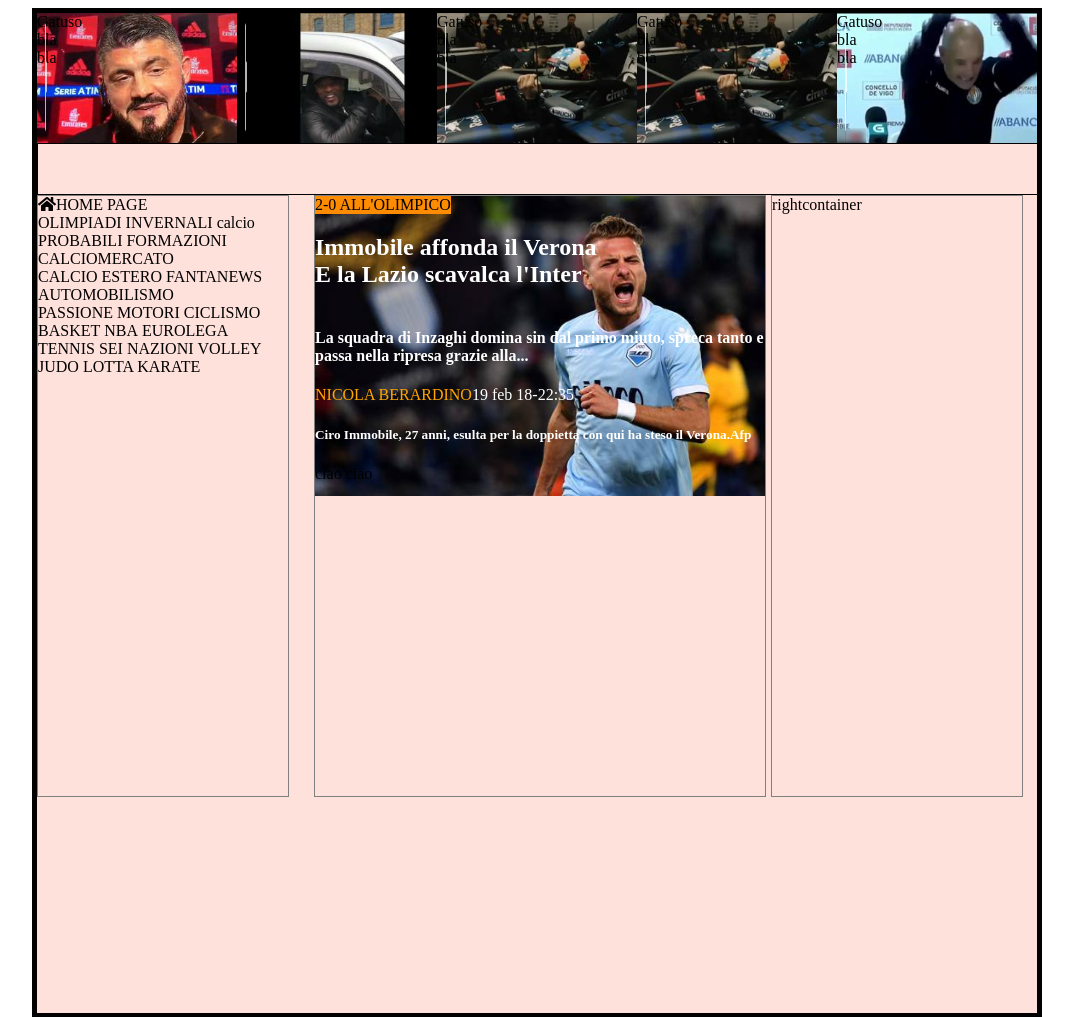
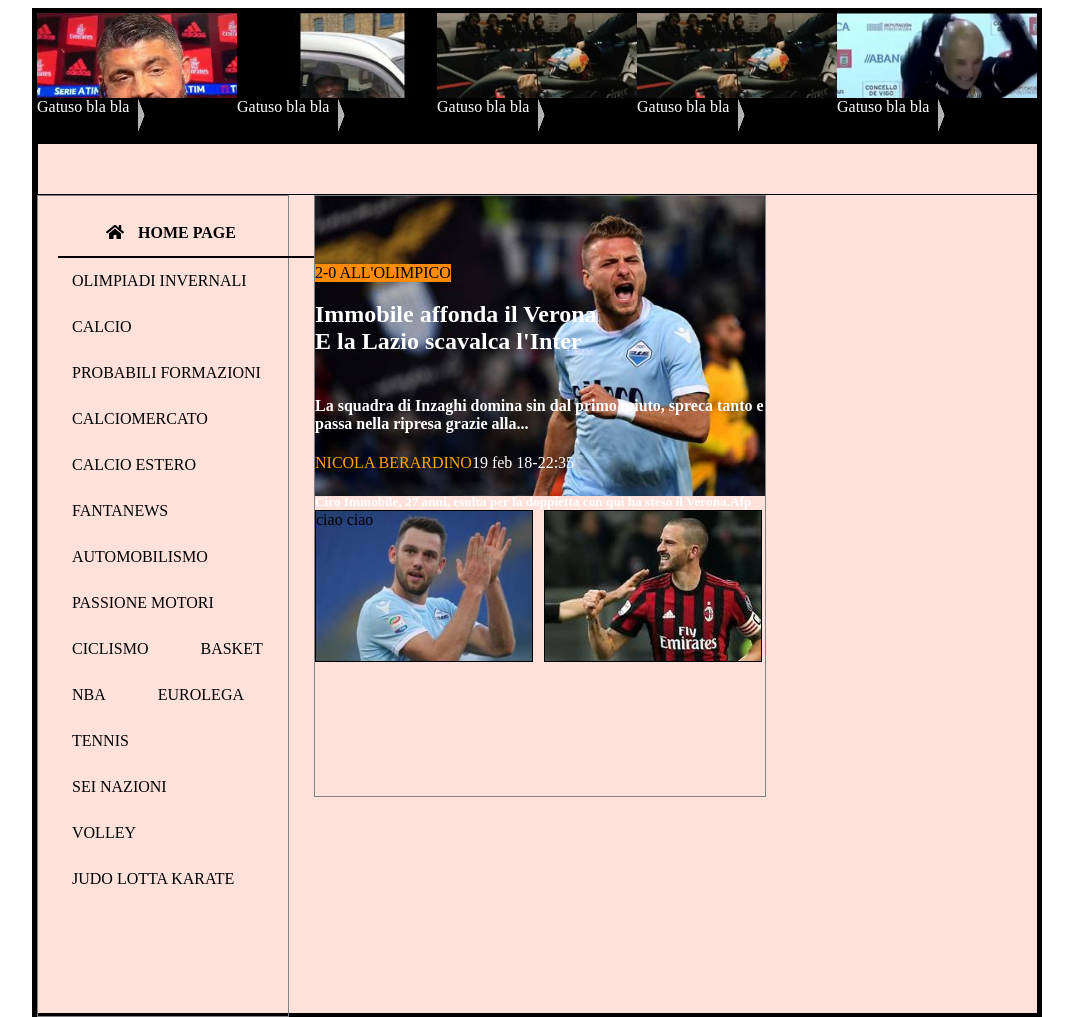
Before and after one commit to ervinbani/gazzetta, a plain HTML site: page index.html in a window 1280 px wide. Shown: the top 1017 px of the page, without its empty margins (103-1176 px from the left). Drawn offline with Linux system fonts and the light colour scheme.

Commit message:
miglioramento

```diff
--- a/index.html
+++ b/index.html
@@ -93,8 +93,9 @@
           </div>
       </div>
 
-      <div class="rightcontainer">rightcontainer</div>
-       </div>
+      <div class="">
+        <img src="img/right-image" alt="">
+      </div>
 
     </div>
 
--- a/style.css
+++ b/style.css
@@ -14,43 +14,66 @@ header .headercointainer *{
 header .headercointainer .video-preview1{
   background-image: url(img/video-preview1.jpg);
   background-size: cover;
+  position: relative;
 }
 header .headercointainer .video-preview2{
   background-image: url(img/video-preview2.jpg);
   background-size: cover;
+  position: relative;
+
 }
 header .headercointainer .video-preview3{
   background-image: url(img/video-preview3.jpg);
   background-size: cover;
+  position: relative;
+
 }
 header .headercointainer .video-preview4{
   background-image: url(img/video-preview4.jpg);
   background-size: cover;
+  position: relative;
+
 }
 header .headercointainer .video-preview5{
   background-image: url(img/video-preview5.jpg);
   background-size: cover;
+  position: relative;
+
 }
-header .headercointainer .video-preview1 .play-button1{
-  border: 1px solid red;
+header .headercointainer .bar{
+  width: 100%;
+  height: 45px;
+  background: black;
+  position: absolute;
+  bottom: 0;
+}
+
+
+
+ .bar .videotext{
+  width: 50%;
+  height: 100%;
   color: white;
-  width: 200px;
-  height: 50px;
-  position: absolute;
-  margin-top: 80px;
-  }
-  header .headercointainer .video-preview1 .play-button1 #textplay1, #id=imgplay1{
-    width: 50%;
-    height: auto;
-position: absolute;
-position: left;
- }
-  header .headercointainer .video-preview1 .play-button1  #id=imgplay1{
-    width: 50%;
-    height: auto;
-position: absolute;
-position: right;
+  float: left;
 }
+
+ .bar .videolay{
+  width: 50%;
+  height: 100%;
+  float: right;
+}
+.bar .videoplay .videopreview{
+  height: 35px;
+  display: block;
+
+}
+
+
+
+
+
+
+
 .clear{
   clear: both;
 }
@@ -59,6 +82,8 @@ position: right;
   width:100%;
   height: 50px;
 }
+
+/*Blocco centrale*/
 .blocco3 *{
   display: inline-block;
 }
@@ -66,10 +91,19 @@ position: right;
 .menu {
   border: 1px solid grey;
   width: 25%;
-  height: 600px;
+  height: 820px;
   float: left;
 }
-
+.menu *{
+  margin-left: 20px;
+  padding:14px;
+   text-transform:uppercase;
+}
+ .item-home{
+  font-weight: bold;
+  border-bottom: 2px solid black;
+  width: 100%;
+}
 .centralcontainer{
   border: 1px solid grey;
   width: 45%;
@@ -80,11 +114,11 @@ position: right;
 .rightcontainer{
   border: 1px solid grey;
   width: 25%;
-  height: 600px;
+  height: 100%;
   float: left;
   margin-left: 5px;
 }
-.blocco3 .centralcontainer .main{
+.centralcontainer .main{
   width:100%;
   height: 50%;
   background-image: url(img/main-image.jpg);
@@ -93,10 +127,37 @@ position: right;
 .blocco3 .centralcontainer .main #risultato{
   background-color: 	#ff8c00;
 }
-.testomain{
-  padding-top: 100x;
+.blocco3 .centralcontainer .testomain{
+  width: 100%;
+  height: 50%;
+  margin-top: 15%;
+  cursor: pointer;
 }
 
+.blocco3 .bottom1, .bottom2{
+  border: 1px solid black;
+  width: 48%;
+  height: 50%;
+  float: left;
+}
+
+.blocco3 .bottom1{
+  background-image: url(img/bottom1.jpg);
+  background-size:cover;
+  clear: both;
+}
+
+.blocco3 .bottom2{
+  background-image: url(img/bottom2.jpg);
+  margin-left: 2.5%;
+}
+
+
+a {
+color: black;
+text-decoration: none;
+cursor: pointer;
+}
 
 
 
```
